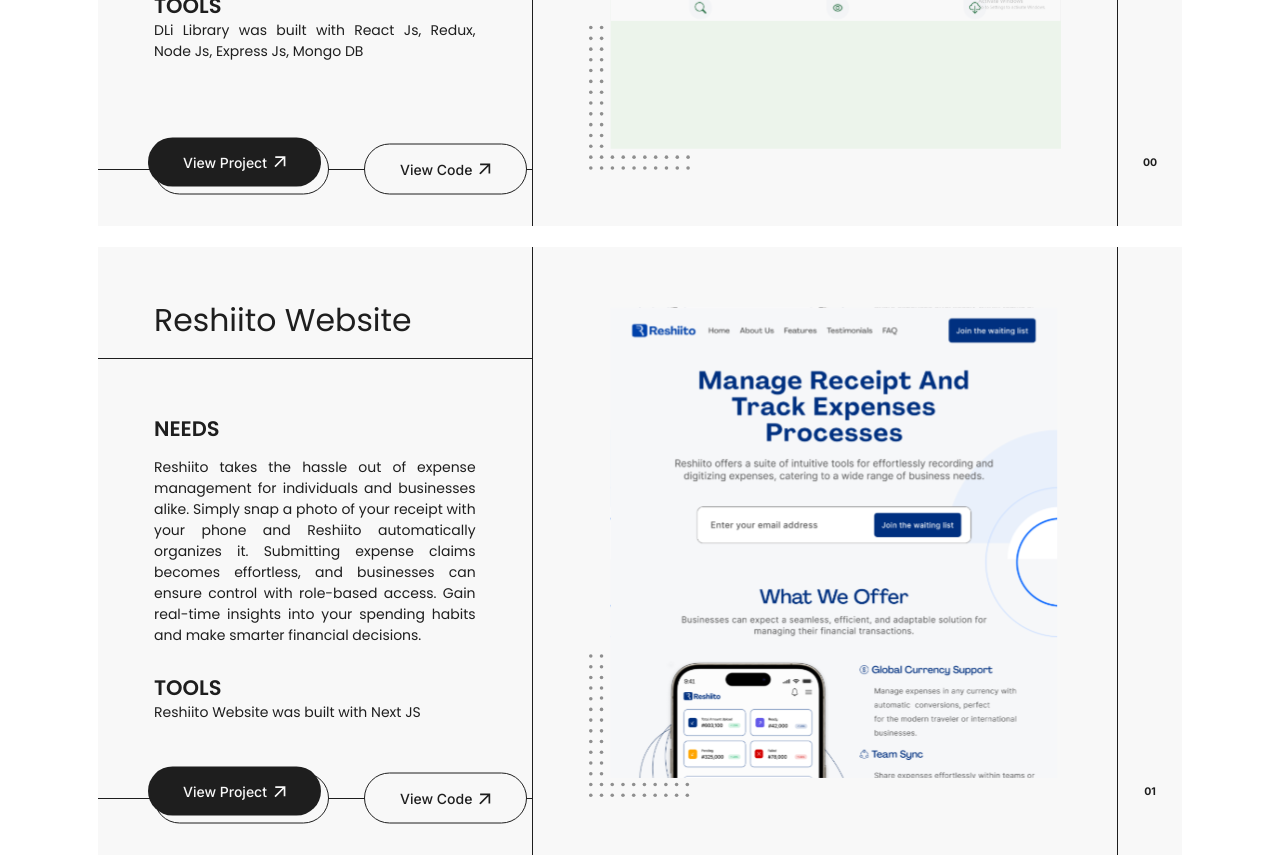
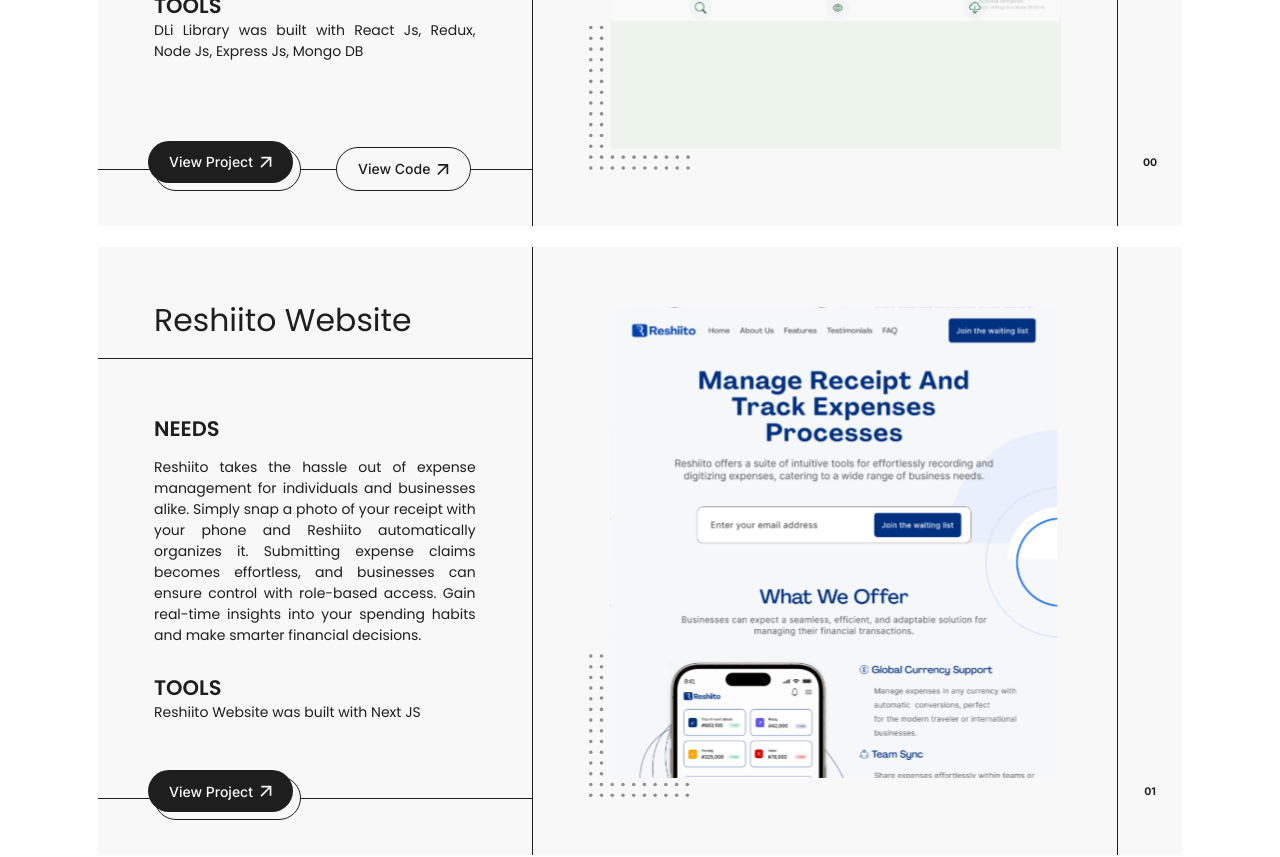
Before and after one commit to Johndiddles/portfolio-v2, a Next.js app: page / in a window 1280 px wide. Shown: the part 1360-2217 px from the top of the page. Built offline with nearby package versions, Linux system fonts and the light colour scheme.

Commit message:
fix: minor ui fixes and link corrections

```diff
--- a/components/Buttons/Buttons.tsx
+++ b/components/Buttons/Buttons.tsx
@@ -46,12 +46,13 @@
 }: ViewProjectButtonProps) => {
   return (
     <a
-      className={`border border-[#1E1E1E] text-[#1E1E1E] bg-[#F8F8F8] rounded-[50px] px-10 py-4 font-inter font-medium cursor-pointer`}
+      className={`border border-[#1E1E1E] text-[#1E1E1E] bg-[#F8F8F8] rounded-[50px] px-6 py-3 font-inter font-medium cursor-pointer`}
       href={url}
+      target="_blank"
       {...props}
     >
       <div className="flex items-center gap-2">
-        <p className="font-inter text-sm md:text-base">{text}</p>
+        <p className="font-inter text-sm md:text-base text-center">{text}</p>
         <Image src={arrowTopRight} alt="arrow" />
       </div>
     </a>
@@ -70,10 +71,11 @@
         customStyle ? customStyle : ""
       }`}
       href={url}
+      target="_blank"
       {...props}
     >
-      <div className="flex items-center gap-2 rounded-[50px] px-10 py-4 bg-[#1E1E1E] text-[#F8F8F8] h-full w-full -translate-x-2 -translate-y-2 md:hover:translate-x-0 md:hover:translate-y-0 duration-500 cursor-pointer">
-        <p>{text}</p>
+      <div className="flex items-center gap-2 rounded-[50px] px-6 py-3 bg-[#1E1E1E] text-[#F8F8F8] h-full w-full -translate-x-2 -translate-y-2 md:hover:translate-x-0 md:hover:translate-y-0 duration-500 cursor-pointer">
+        <p className="font-inter text-sm md:text-base text-center">{text}</p>
         <Image src={arrowTopRightWhite} alt="arrow" />
       </div>
     </a>
--- a/components/Hero/Hero.tsx
+++ b/components/Hero/Hero.tsx
@@ -5,7 +5,7 @@
   return (
     <section className="">
       <Container>
-        <div className="h-screen max-h-[1000px] pt-32 pb-20 lg:pb-32 lg:pt-[240px] text-center flex flex-col justify-center gap-6 md:gap-10">
+        <div className="h-screen max-h-[568px] md:max-h-[1000px] pt-32 pb-20 lg:pb-32 lg:pt-[240px] text-center flex flex-col justify-center gap-6 md:gap-10">
           <h1 className="font-jost hero_header font-medium flex mx-auto gap-2 md:gap-4 lg:gap-5">
             Hi, I am John, a{" "}
             <span className="min-w-fit">
--- a/components/Projects/SingleProject.tsx
+++ b/components/Projects/SingleProject.tsx
@@ -55,7 +55,7 @@
             </p>
           </div>
 
-          <div className="absolute -bottom-0 mx-auto translate-y-[50%] w-full flex justify-around md:justify-start gap-8 md:gap-10 pr-10">
+          <div className="absolute -bottom-0 mx-auto translate-y-[50%] w-full flex justify-around md:justify-start gap-4 md:gap-10 pr-10">
             {canViewProject && (
               <ViewProjectButton text="View Project" url={project_live_url!} />
             )}
--- a/constants/projects.ts
+++ b/constants/projects.ts
@@ -3,6 +3,7 @@
 import ReshiitoImage from "@/assets/Images/reshiito.svg";
 import RagauNGImage from "@/assets/Images/ragaung.svg";
 import MiddlechaseImage from "@/assets/Images/middlechase.svg";
+// import RistoranteConFusion from "@/assets/Images/ristorante-con-fusion.svg";
 
 export const AllProjects: Project[] = [
   {
@@ -13,7 +14,7 @@
     status: "in_progress",
     canViewCode: true,
     canViewProject: true,
-    github_repo_url: "https://github.com/Johndiddles/dli-library",
+    github_repo_url: "https://github.com/Johndiddles/dli-library-nextjs",
     project_live_url: "https://dli-library.vercel.app",
     thumbnail_url: DliLibraryImage,
   },
@@ -22,10 +23,9 @@
     description:
       "Reshiito takes the hassle out of expense management for individuals and businesses alike. Simply snap a photo of your receipt with your phone and Reshiito automatically organizes it. Submitting expense claims becomes effortless, and businesses can ensure control with role-based access. Gain real-time insights into your spending habits and make smarter financial decisions.",
     tools: ["Next JS"],
-    status: "in_progress",
-    canViewCode: true,
+    status: "completed",
+    canViewCode: false,
     canViewProject: true,
-    github_repo_url: "https://github.com/Johndiddles/dli-library",
     project_live_url: "https://reshiito.com",
     thumbnail_url: ReshiitoImage,
   },
@@ -34,10 +34,9 @@
     description:
       "RagauNG seamlessly connects you with verified professionals for any need. RagauNG simplifies life, putting a curated network of skilled service providers and more at your fingertips. Book appointments, compare quotes, and enjoy reliable service – all stress-free, all online.",
     tools: ["Astro JS"],
-    status: "in_progress",
-    canViewCode: true,
+    status: "completed",
+    canViewCode: false,
     canViewProject: true,
-    github_repo_url: "https://github.com/Johndiddles/dli-library",
     project_live_url: "https://ragaung.com",
     thumbnail_url: RagauNGImage,
   },
@@ -47,10 +46,20 @@
       "Middlechase Properties empowers Nigerians to own and manage income-generating apartments and lands for both residential and commercial use. They specialize in high-cash-flow properties and offer comprehensive property management, making real estate investment in Nigeria simple and profitable.",
     tools: ["React Js", "Redux", "Node Js", "Express Js", "MySQL", "AWS"],
     status: "in_progress",
-    canViewCode: true,
+    canViewCode: false,
     canViewProject: true,
-    github_repo_url: "https://github.com/Johndiddles/dli-library",
     project_live_url: "https://middlechase.vercel.app",
     thumbnail_url: MiddlechaseImage,
   },
+  // {
+  //   title: "Ristorante Con Fusion",
+  //   description:
+  //     "A restaurant web application that allows customers to find information about the restaurant, dishes, reserve tables online and send feedbacks to the restaurant.",
+  //   tools: ["HTML", "Bootstrap 4"],
+  //   status: "completed",
+  //   canViewCode: true,
+  //   canViewProject: true,
+  //   project_live_url: "https://middlechase.vercel.app",
+  //   thumbnail_url: RistoranteConFusion,
+  // },
 ];
```
Also changed, not shown: assets/Images/ristorante-con-fusion.svg (added).
